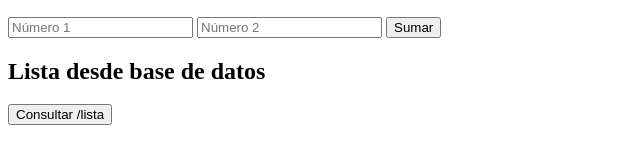
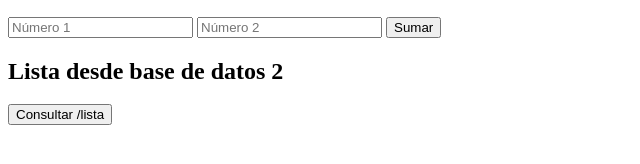
Before and after one commit to Luiskeo/docker-ci-cd-15b, a plain HTML site: page frontend_test/index.html in a window 1280 px wide. Shown: the part 198-362 px from the top of the page, 0-640 px from the left. Drawn offline with Linux system fonts and the light colour scheme.

Commit message:
Despliegue completo

```diff
--- a/frontend_test/index.html
+++ b/frontend_test/index.html
@@ -20,7 +20,7 @@
     <button onclick="sumar()">Sumar</button>
     <p id="resultadoSuma"></p>
 
-    <h2>Lista desde base de datos</h2>
+    <h2>Lista desde base de datos 2</h2>
     <button onclick="listar()">Consultar /lista</button>
     <ul id="listaDatos"></ul>
 
```
Also changed, not shown: 2 other files.
